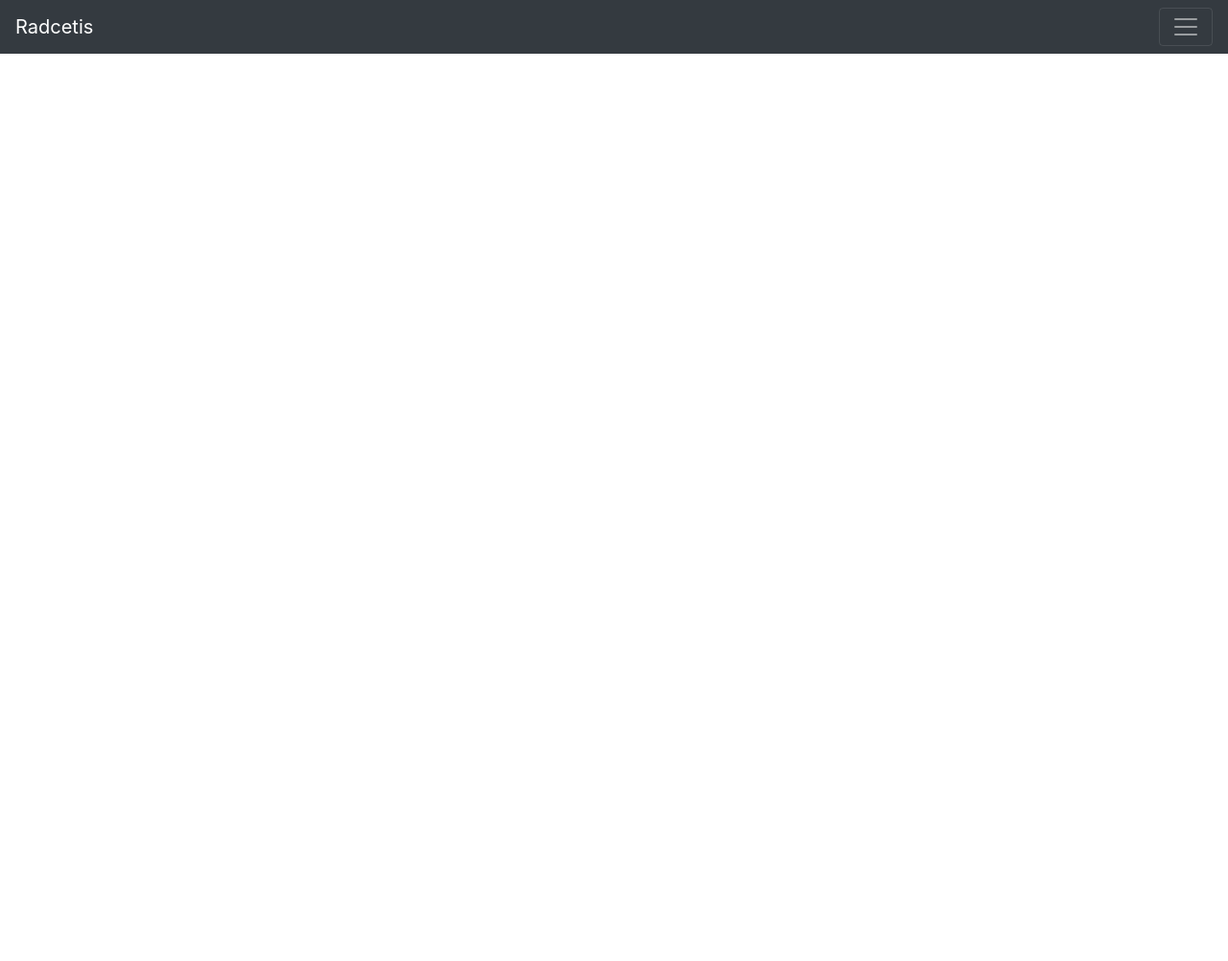
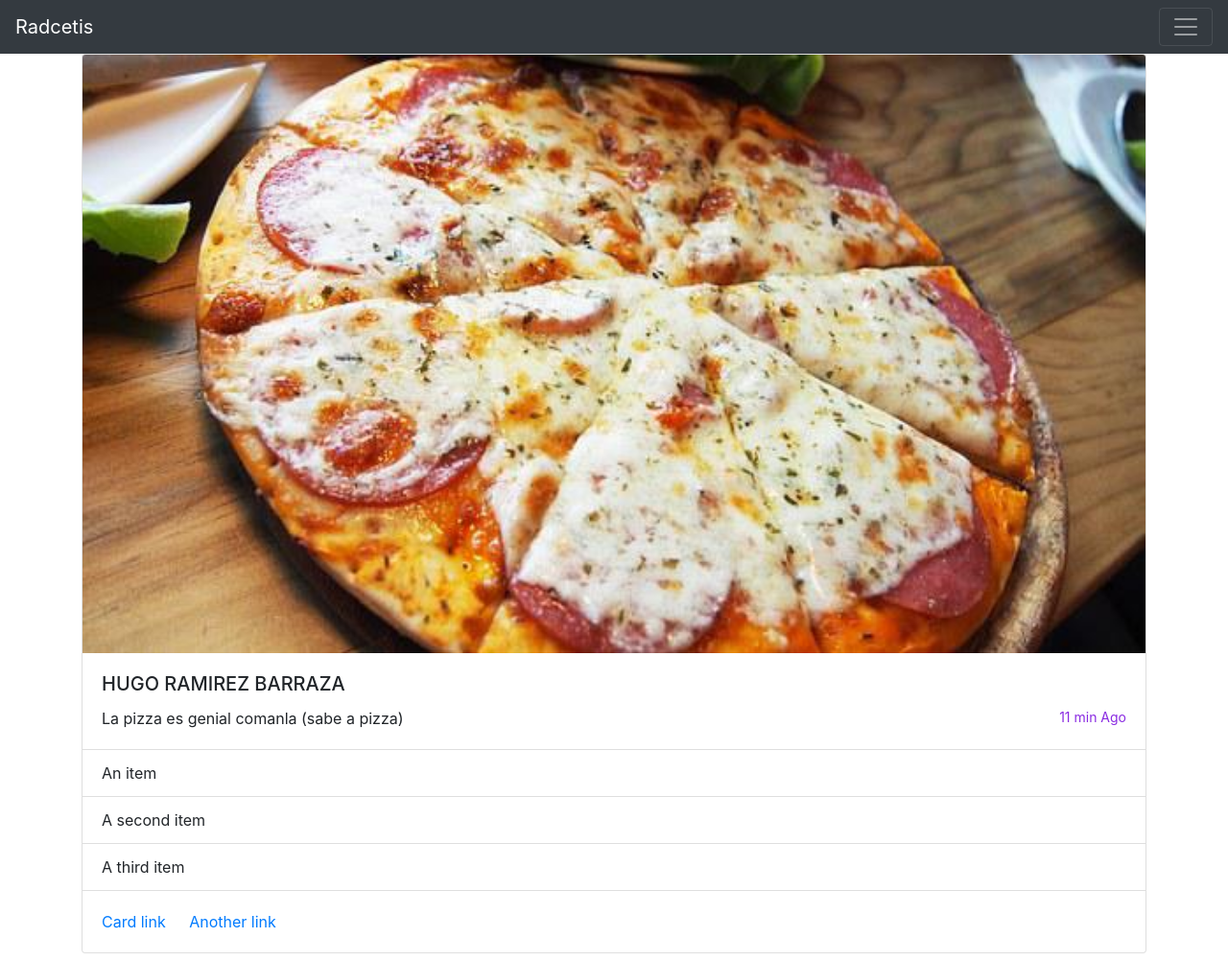
Before and after one commit to hrapower/hrapower.github.io, a plain HTML site: page index.html in a window 1280 px wide. Shown: the whole page at 96% size. Before the commit the page ends 800 px from the top, so only its background shows below. Drawn offline with Linux system fonts and the light colour scheme.

Commit message:
diseño de home

```diff
--- a/index.html
+++ b/index.html
@@ -47,6 +47,32 @@
   </div>
 </nav>
 
+<div class="container">
+	<div class="row">
+		<div class="col-12">
+      <div class="card" style="width:  100%;">
+        <img src="img/imagen 1.jpg" class="card-img-top" alt="pizza">
+        <div class="card-body">
+          <h5 class="card-title">HUGO RAMIREZ BARRAZA</h5> <small class="float-right" style="color: blueviolet;"> 11 min Ago</small>
+          <p class="card-text">La pizza es genial comanla (sabe a pizza)</p>
+        </div>
+        <ul class="list-group list-group-flush">
+          <li class="list-group-item">An item</li>
+          <li class="list-group-item">A second item</li>
+          <li class="list-group-item">A third item</li>
+        </ul>
+        <div class="card-body">
+          <a href="#" class="card-link">Card link</a>
+          <a href="#" class="card-link">Another link</a>
+        </div>
+      </div>
+
+	    </div>
+    </div>
+</div>
+
+
+
 	<h1></h1>
 	<script src="js/bootstrap.js"></script>
 
```
Also changed, not shown: img/imagen 1.jpg (added), img/like.png (added).
